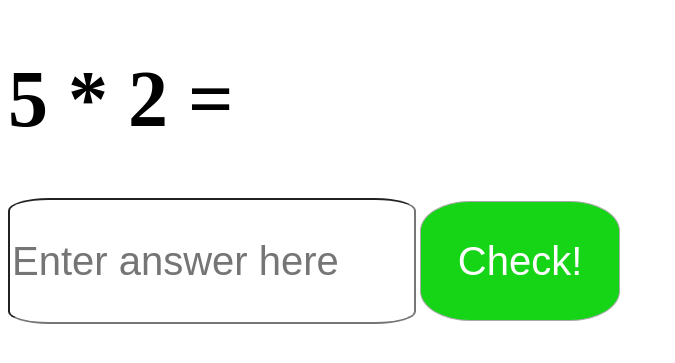
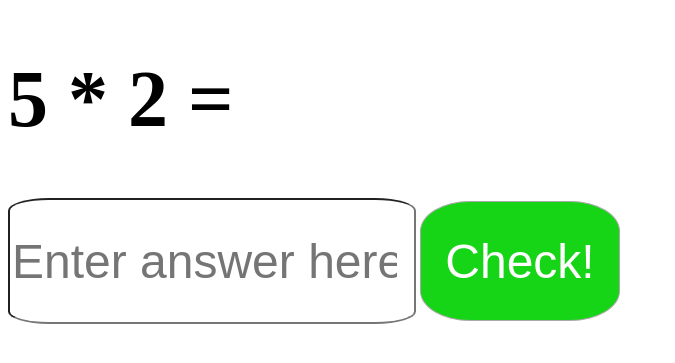
Before and after one commit to BekhruzSNiyazov/Train-your-math, a Flask app: page /index.html in a window 1280 px wide. Shown: the top 363 px of the page, without its empty margins (0-675 px from the left). Run offline with Flask 2, Linux system fonts and the light colour scheme.

Commit message:
Update index.html

```diff
--- a/templates/index.html
+++ b/templates/index.html
@@ -12,12 +12,12 @@
                 width: 200px;
                 border-radius: 25%;
                 border: 1px solid darkgrey;
-                font-size: 250%;
+                font-size: 300%;
             }
             input {
                 height: 120px;
                 width: 400px;
-                font-size: 250%;
+                font-size: 300%;
                 border-radius: 10%;
             }
         </style>
```
